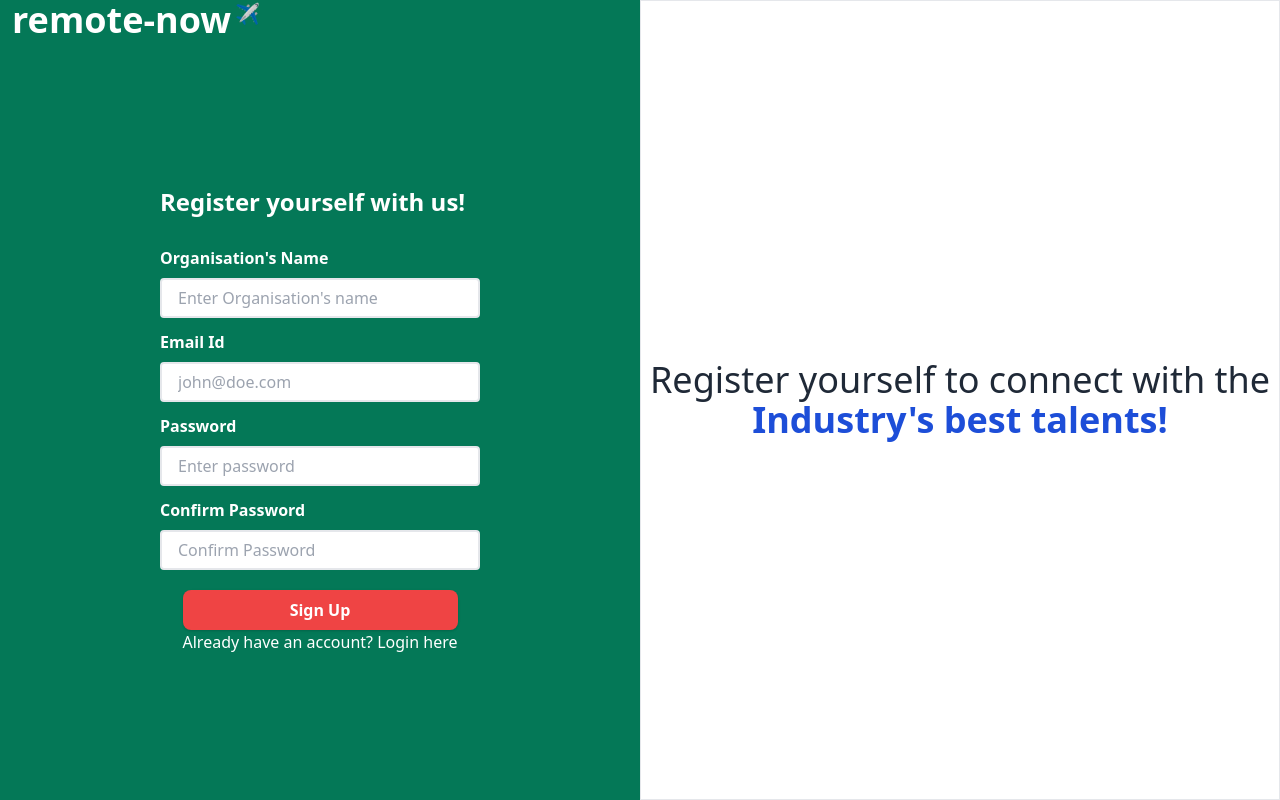
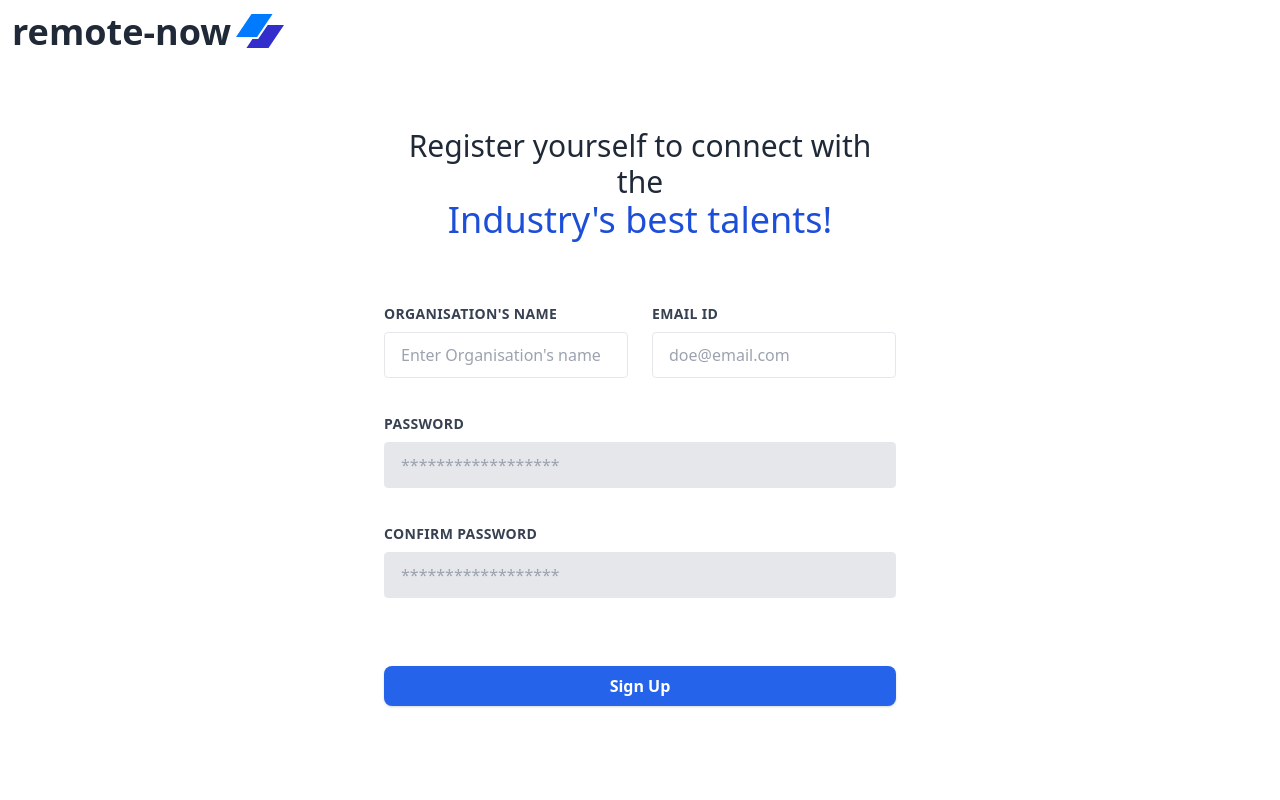
Before and after one commit to 18rohan/RemoteNow-frontend, a React (Create React App) app: page /signup in a window 1280 px wide. Built offline with nearby package versions, Linux system fonts and the light colour scheme.

Commit message:
Fixed recruiter signup UI issues

```diff
--- a/src/components/Landing.page.js
+++ b/src/components/Landing.page.js
@@ -85,7 +85,7 @@ const Landing = () => {
                 Over $1 billion deployed alongside leading venture fund managers
                 with 36% of all top-tier U.S. VC deals funded on AngelList.
               </h1>
-              <Link to="/signup">
+              <Link to="/login">
                 <div className="text-white my-6 py-4 bg-blue-700 border-2 border-blue-700 hover:border-blue-500  hover:bg-blue-500 hover:text-white font-bold mx-5 px-7 min-w-md py-2 text-sm rounded-sm">
                   Hire New Talents
                 </div>
--- a/src/pages/signup.page.js
+++ b/src/pages/signup.page.js
@@ -2,6 +2,7 @@ import "../assets/tailwind.css";
 import { Link, useHistory } from "react-router-dom";
 
 import React, { useState } from "react";
+import { useFormik, form } from "formik";
 
 import { useDispatch } from "react-redux";
 
@@ -13,124 +14,334 @@ import InputComponent from "../components/inputComponent";
 // Importing ACTIONS
 import * as AuthActions from "../redux/actions/recruiter.action";
 
+const validate = (values) => {
+  const errors = {};
+  if (!values.recruiter_name) {
+    errors.recruiter_name = "*Required";
+  } else if (values.recruiter_name.length > 15) {
+    errors.recruiter_name = "Must be 15 characters or less";
+  }
+
+  if (!values.email_id) {
+    errors.email_id = "*Required";
+  } else if (
+    !/^[A-Z0-9._%+-]+@[A-Z0-9.-]+\.[A-Z]{2,4}$/i.test(values.email_id)
+  ) {
+    errors.email_id = "*Invalid Email address";
+  }
+
+  if (!values.password) {
+    errors.password = "*Required";
+  } else if (values.password.length < 5) {
+    errors.password = "Your password is weak";
+  } else if (5 <= values.password.length && 10 > values.password.length) {
+    errors.password = "Your password can be a bit more strong!";
+  }
+  if (!values.confirmPassword) {
+    errors.confirmPassword = "*Required";
+  } else if (values.signup_password !== values.confirmPassword) {
+    errors.confirmPassword = "Password doesn't match";
+  }
+
+  // if (!values.city) {
+  //   errors.city = "*Required";
+  // }
+  //
+  // if (!values.state) {
+  //   errors.state = "*Required";
+  // }
+  //
+  // if (!values.zip_code) {
+  //   errors.zip = "*Required";
+  // }
+  return errors;
+};
+
 const Signup = () => {
   const dispatch = useDispatch();
-  const [user, setUser] = useState({});
-  const [error, setError] = useState({});
-  const [isFormValid, setIsFormValid] = useState(true);
-  const history = useHistory();
 
-  // Form Submit Handler
-  const handleloginSubmit = () => {
-    if (!isFormValid) {
-      return;
-    } else if (isFormValid) {
+  const formik = useFormik({
+    initialValues: {
+      recruiter_name: "",
+      email_id: "",
+      password: "",
+      confirmPassword: "",
+      // city: "",
+      // state: "",
+      // zip_code: "",
+    },
+    validate,
+    onSubmit: (values) => {
+      alert(JSON.stringify(values, null, 2));
+    },
+  });
+
+  const handleSignupSubmit = (event) => {
     dispatch(
-        AuthActions.signup(user.email_id, user.password, user.recruiter_name)
+      AuthActions.signup(
+        formik.values.recruiter_name,
+        formik.values.email_id,
+        formik.values.password
+        // formik.values.city,
+        // formik.values.state,
+        // formik.values.zip_code
+      )
     );
-    }
-    console.log(user);
-    history.push("/login");
-    if (Cookie.get("access_token")) {
-      history.push("/login");
-    }
   };
 
-  const handleChange = (event) => {
-    setUser({ ...user, [event.target.name]: event.target.value });
-    let currentError = false;
-    if (!event.target.value.length > 0) {
-      setError({ ...error, [event.target.name]: currentError });
-    } else {
-      setError({ ...error, [event.target.name]: !currentError });
-    }
-    let formIsValid = true;
-    formIsValid = formIsValid && error.email_id && error.password;
-    setIsFormValid(formIsValid);
-    console.log(user);
-  };
   return (
-    <div className="grid grid-cols-1 md:grid-cols-2 ">
-      <div className="w-full bg-green-700  md:w-full h-screen   cols-span-1 flex flex-col ">
+    <div>
       <Link to="/">
-          <div class="w-full  flex md:w-full justify-start items-start px-2 ">
-            <p className="text-white font-bold font-sans mx-1 text-4xl leading-10">
+        <div class="w-full  flex md:w-full justify-start items-start px-2 my-3">
+          <p className="text-gray-800 font-bold font-sans mx-1 text-4xl leading-10">
             remote-now
           </p>
-            <div className="text-white text-xl font-bold">✈️</div>
+          <div className="text-gray-200 text-xl font-bold">
+            <svg
+              id="logo-35"
+              width="50"
+              height="39"
+              viewBox="0 0 50 39"
+              fill="none"
+              xmlns="http://www.w3.org/2000/svg"
+            >
+              {" "}
+              <path
+                d="M16.4992 2H37.5808L22.0816 24.9729H1L16.4992 2Z"
+                class="ccompli1"
+                fill="#007AFF"
+              ></path>{" "}
+              <path
+                d="M17.4224 27.102L11.4192 36H33.5008L49 13.0271H32.7024L23.2064 27.102H17.4224Z"
+                class="ccustom"
+                fill="#312ECB"
+              ></path>{" "}
+            </svg>
+          </div>
         </div>
       </Link>
-        <div className="w-full flex flex-col md:w-full h-full justify-center items-center">
-          <div className="md:w-1/2 flex flex-col justify-center items-center ">
-            <div className="w-full mb-5 md:w-full flex justify-start mb-2">
-              <p className="text-white font-bold text-2xl">
-                Register yourself with us!
+      <div className="w-full flex  justify-center items-center">
+        <form class="w-full max-w-lg mx-10">
+          <div className=" w-full md:w-full flex flex-col justify-center items-center my-16">
+            <p className="text-2xl md:text-3xl font-light text-gray-800 ">
+              Register yourself to connect with the{" "}
+              <p className="text-4xl text-blue-700 font-medium">
+                Industry's best talents!
+              </p>
             </p>
           </div>
-            <InputComponent
+          {/* <p className="text-3xl mb-2 font-extralight text-left text-gray-800 my-8 mb-4 ">
+            Register yourself.
+          </p> */}
+          <div class="flex flex-wrap -mx-3 mb-6">
+            {/* Name */}
+            <div class="w-full md:w-1/2 px-3 mb-6 md:mb-0">
+              <label
+                class="uppercase tracking-wide text-gray-700 text-sm md:flex w-full justify-start font-bold mb-2"
+                htmlFor="grid-first-name"
+              >
+                Organisation's Name
+              </label>
+
+              <input
+                class="appearance-none block w-full bg-white text-gray-700 border  rounded py-3 px-4 mb-3 leading-tight focus:outline-none focus:bg-white focus:border-blue-500"
+                type="text"
+                id="recruiter_name"
                 name="recruiter_name"
+                value={formik.values.recruiter_name}
+                onBlur={formik.handleBlur}
+                onChange={formik.handleChange}
+                placeholder="Enter Organisation's name"
+              />
+              {formik.touched.recruiter_name && formik.errors.recruiter_name ? (
+                <div className="flex justify-start items-start -mt-3">
+                  <p className="text-red-500 font-medium ">
+                    {formik.errors.recruiter_name}
+                  </p>
+                </div>
+              ) : null}
+            </div>
+
+            {/* Email */}
+            <div class="w-full md:w-1/2 px-3">
+              <label
+                class="block uppercase tracking-wide text-gray-700 md:flex w-full justify-start text-sm font-bold mb-2"
+                htmlFor="grid-last-name"
+              >
+                Email id
+              </label>
+              <input
+                class="appearance-none block w-full bg-white text-gray-700 border border-gray-200 rounded py-3 px-4 mb-3 leading-tight focus:outline-none focus:bg-white focus:border-gray-500 focus:border-blue-500"
+                onChange={formik.handleChange}
+                value={formik.values.email_id}
+                id="email_id"
+                type="email"
+                name="email_id"
+                onBlur={formik.handleBlur}
+                placeholder="doe@email.com"
+              />
+              {formik.touched.email_id && formik.errors.email_id ? (
+                <div className="flex justify-start items-start -mt-3 font-bold">
+                  <p className="text-red-500 font-medium ">
+                    {formik.errors.email_id}
+                  </p>
+                </div>
+              ) : null}
+            </div>
+          </div>
+
+          {/* Password */}
+          <div class="flex flex-wrap -mx-3 mb-6">
+            <div class="w-full px-3">
+              <label class="block uppercase tracking-wide text-gray-700 md:flex w-full justify-start text-sm font-bold mb-2">
+                Password
+              </label>
+
+              <input
+                class="appearance-none block w-full bg-gray-200 text-gray-700 border border-gray-200 rounded py-3 px-4 mb-3 leading-tight focus:outline-none focus:bg-white focus:border-gray-500"
+                type="password"
+                name="password"
+                id="password"
+                value={formik.values.password}
+                onChange={formik.handleChange}
+                onBlur={formik.handleBlur}
+                placeholder="******************"
+              />
+              {formik.touched.password && formik.errors.password ? (
+                <div className="flex justify-start items-start -mt-3">
+                  <p className="text-red-500 font-medium ">
+                    {formik.errors.password}
+                  </p>
+                </div>
+              ) : null}
+            </div>
+          </div>
+
+          {/* Confirm Password */}
+          <div class="flex flex-wrap -mx-3 mb-6">
+            <div class="w-full px-3">
+              <label class="block uppercase tracking-wide text-gray-700 md:flex w-full justify-start text-sm font-bold mb-2">
+                Confirm Password
+              </label>
+              <input
+                class="appearance-none block w-full bg-gray-200 text-gray-700 border border-gray-200 rounded py-3 px-4 mb-3 leading-tight focus:outline-none focus:bg-white focus:border-gray-500"
+                type="password"
+                name="confirmPassword"
+                id="confirmPassword"
+                value={formik.values.confirmPassword}
+                onBlur={formik.handleBlur}
+                onChange={formik.handleChange}
+                placeholder="******************"
+              />
+              {formik.touched.confirmPassword &&
+              formik.errors.confirmPassword ? (
+                <div className="flex justify-start items-start -mt-3">
+                  <p className="text-red-500 font-medium ">
+                    {formik.errors.confirmPassword}
+                  </p>
+                </div>
+              ) : null}
+            </div>
+          </div>
+
+          {/* CITY  */}
+          {/* <div class="flex flex-wrap -mx-3 mb-2">
+          <div class="w-full md:w-1/3 px-3 mb-6 md:mb-0">
+            <label
+              class="block uppercase tracking-wide text-gray-700 md:flex w-full justify-start text-sm font-bold mb-2"
+              htmlFor="grid-city"
+            >
+              City
+            </label>
+
+            <input
+              class="appearance-none block w-full bg-gray-200 text-gray-700 border border-gray-200 rounded py-3 px-4 leading-tight focus:outline-none focus:bg-white focus:border-gray-500"
               type="text"
-              placeholder="Enter Organisation's name"
-              Label="Organisation's Name"
-              label_color="white"
-              size="half"
-              styles="column"
-              onChange={handleChange}
+              name="city"
+              id="city"
+              onBlur={formik.handleBlur}
+              onChange={formik.handleChange}
+              value={formik.initialValues.city}
+              placeholder="Albuquerque"
             />
-            <InputComponent
-              name="email_id"
+            {formik.touched.city && formik.errors.city ? (
+              <div className="flex justify-start items-start ">
+                <p className="text-red-500 font-medium ">
+                  {formik.errors.city}
+                </p>
+              </div>
+            ) : null}
+          </div> */}
+
+          {/* State */}
+          {/* <div class="w-full md:w-1/3 px-3 mb-6 md:mb-0">
+            <label
+              class="block uppercase tracking-wide text-gray-700 md:flex w-full justify-start text-sm font-bold mb-2"
+              htmlFor="grid-state"
+            >
+              State
+            </label>
+            <div class="relative">
+              <input
+                class="appearance-none block w-full bg-gray-200 text-gray-700 border border-gray-200 rounded py-3 px-4 leading-tight focus:outline-none focus:bg-white focus:border-gray-500"
+                name="state"
                 type="text"
-              placeholder="john@doe.com"
-              Label="Email Id"
-              label_color="white"
-              size="half"
-              styles="column"
-              onChange={handleChange}
+                onBlur={formik.handleBlur}
+                id="state"
+                value={formik.initialValues.state}
+                onChange={formik.handleChange}
+                placeholder="State"
               />
-            <InputComponent
-              name="password"
-              type="password"
-              placeholder="Enter password"
-              Label="Password"
-              label_color="white"
-              size="half"
-              styles="column"
-              onChange={handleChange}
+              {formik.touched.state && formik.errors.state ? (
+                <div className="flex justify-start items-start ">
+                  <p className="text-red-500 font-medium ">
+                    {formik.errors.state}
+                  </p>
+                </div>
+              ) : null}
+            </div>
+          </div> */}
+
+          {/* ZIP Code */}
+          {/* <div class="w-full md:w-1/3 px-3 mb-6 md:mb-0">
+            <label
+              class="block uppercase tracking-wide text-gray-700 md:flex w-full justify-start text-sm font-bold mb-2"
+              htmlFor="grid-zip"
+            >
+              Zip
+            </label>
+
+            <input
+              class="appearance-none block w-full bg-gray-200 text-gray-700 border border-gray-200 rounded py-3 px-4 leading-tight focus:outline-none focus:bg-white focus:border-gray-500"
+              type="text"
+              name="zip_code"
+              id="zip_code"
+              onBlur={formik.handleBlur}
+              onChange={formik.handleChange}
+              value={formik.values.zip}
+              placeholder="90210"
             />
-            <InputComponent
-              name="position"
-              type="password"
-              placeholder="Confirm Password"
-              Label="Confirm Password"
-              label_color="white"
-              size="half"
-              styles="column"
-              onChange={handleChange}
-            />
+            {formik.touched.zip_code && formik.errors.zip_code ? (
+              <div className="flex justify-start items-start ">
+                <p className="text-red-500 font-medium ">
+                  {formik.errors.zip_code}
+                </p>
               </div>
-          <div class="md:flex md:items-center flex-col justify-center mt-4">
+            ) : null}
+          </div> */}
+          {/* </div> */}
+
+          {/* Submit Button */}
+          <div class="md:flex md:items-center flex-col justify-center">
             <button
-              class="shadow text-white bg-red-500 w-full hover:bg-white hover:border hover:border-gray-500 hover:text-gray-800 focus:shadow-outline focus:outline-none  font-bold py-2 px-4 rounded-lg"
+              class="shadow text-white bg-blue-600 w-full hover:bg-blue-500 hover:border mt-8   focus:shadow-outline focus:outline-none  font-bold py-2 px-4 rounded-lg"
               type="button"
-              onClick={handleloginSubmit}
+              onClick={handleSignupSubmit}
             >
               Sign Up
             </button>
-
-            <p className="text-md text-white">
-              Already have an account? <Link to="/login">Login here</Link>
-            </p>
           </div>
-        </div>
-      </div>
-
-      <div className="border border-l-gray-700  w-full md:w-full h-screen flex flex-col justify-center items-center">
-        <p className="text-2xl md:text-4xl text-gray-800 ">
-          Register yourself to connect with the{" "}
-          <p className="text-4xl text-blue-700 font-bold">
-            Industry's best talents!
-          </p>
-        </p>
+        </form>
       </div>
     </div>
   );
```
Also changed, not shown: src/pages/login.page.js (+18 -62 lines). Lines whose indentation alone changed are shown as unchanged.
